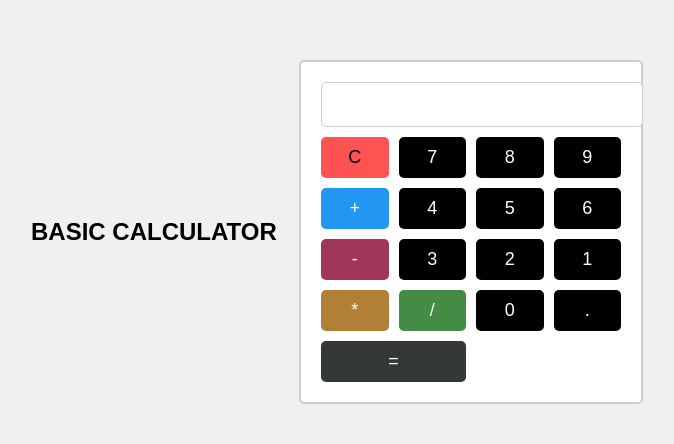
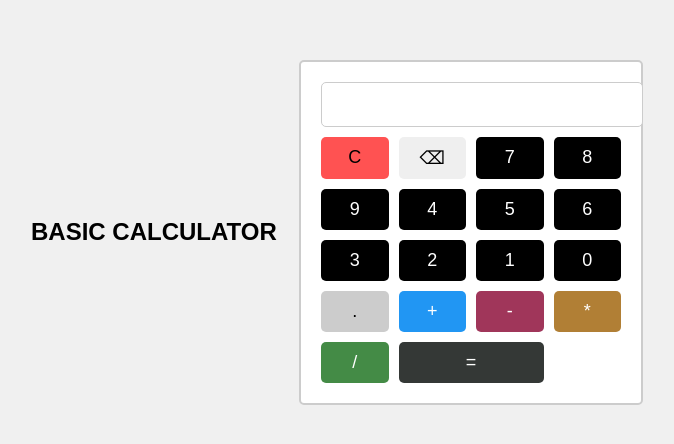
Before and after one commit to Philimuhire/Andela-Calculator-Project, a plain HTML site: page index.html in a window 1280 px wide. Shown: the part 168-612 px from the top of the page, without its empty margins (303-977 px from the left). Drawn offline with Linux system fonts and the light colour scheme.

Commit message:
added backspace and decimal butttons

```diff
--- a/index.html
+++ b/index.html
@@ -12,25 +12,24 @@
         <input type="text" id="display" readonly>
         <div class="buttons">
           <button class="clear" onclick="clearDisplay()">C</button>
+          <button class="backspace" onclick="backspace()">⌫</button>
           <button class="operand" onclick="appendNumber('7')">7</button>
           <button class="operand" onclick="appendNumber('8')">8</button>
           <button class="operand" onclick="appendNumber('9')">9</button>
-          <button class="operator add" onclick="appendOperator('+')">+</button>
           <button class="operand" onclick="appendNumber('4')">4</button>
           <button class="operand" onclick="appendNumber('5')">5</button>
           <button class="operand" onclick="appendNumber('6')">6</button>
-          <button class="operator subtract" onclick="appendOperator('-')">-</button>
           <button class="operand" onclick="appendNumber('3')">3</button>
           <button class="operand" onclick="appendNumber('2')">2</button>
           <button class="operand" onclick="appendNumber('1')">1</button>
+          <button class="operand" onclick="appendNumber('0')">0</button>
+          <button class="decimal" onclick="appendDecimal()">.</button>
+          <button class="operator add" onclick="appendOperator('+')">+</button>
+          <button class="operator subtract" onclick="appendOperator('-')">-</button>
           <button class="operator multiply" onclick="appendOperator('*')">*</button>
           <button class="operator divide" onclick="appendOperator('/')">/</button>
-          <button class="operand" onclick="appendNumber('0')">0</button>
-          <button class="operand" onclick="appendDecimal('.')">.</button>
-
           <button class="equals" onclick="calculate()">=</button>
-
-        </div>
+      </div>
       </div>
 
   <script src="script.js"></script>
```
